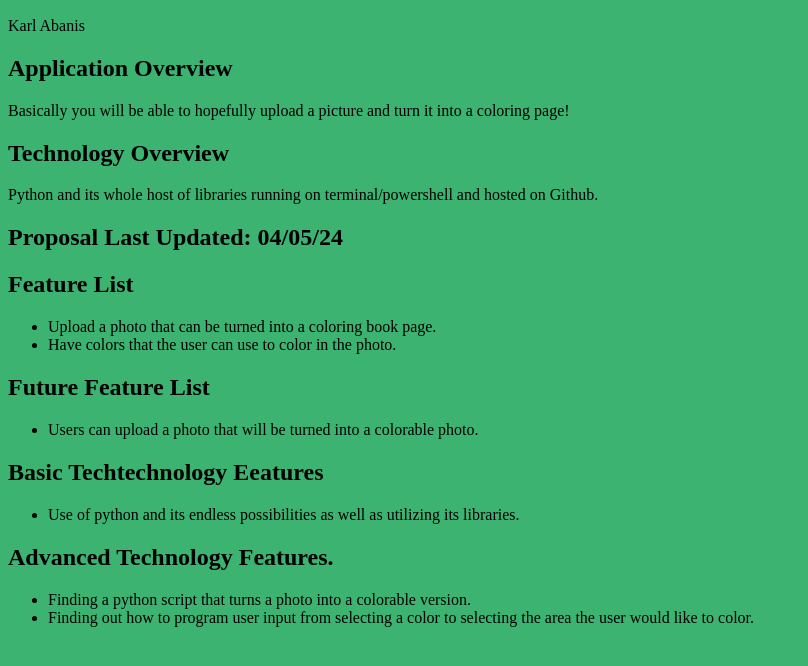
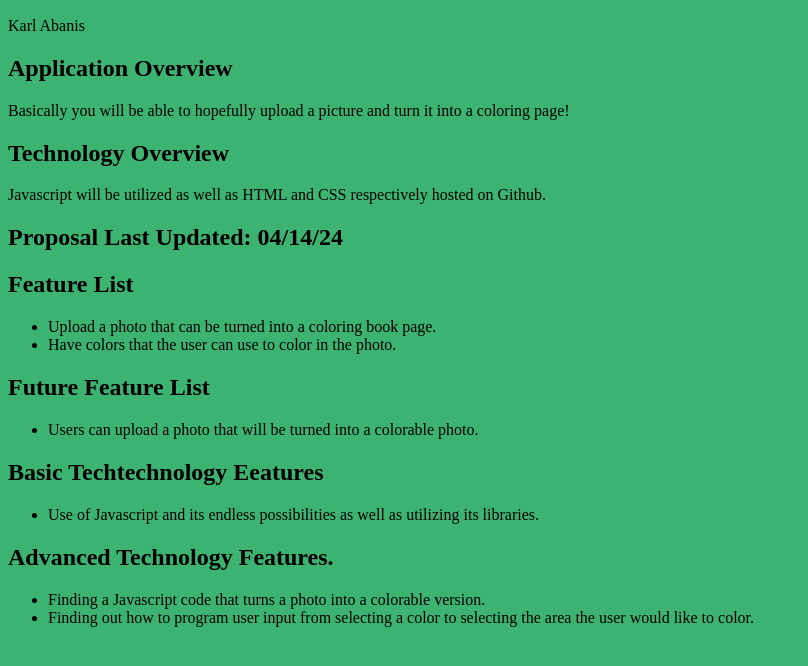
Before and after one commit to goldenkarell/class-project-proposal, a plain HTML site: page index.html in a window 1280 px wide. Shown: the part 110-776 px from the top of the page, without its empty margins (0-808 px from the left). Drawn offline with Linux system fonts and the light colour scheme.

Commit message:
Update index.html

```diff
--- a/index.html
+++ b/index.html
@@ -14,9 +14,8 @@
   <h2>Application Overview</h2>
     <p>Basically you will be able to hopefully upload a picture and turn it into a coloring page!</p>
   <h2>Technology Overview</h2>
-    <p>Python and its whole host of libraries running on terminal/powershell and hosted on
-    Github.</p>
-  <h2>Proposal Last Updated: 04/05/24</h2>
+    <p>Javascript will be utilized as well as HTML and CSS respectively hosted on Github.</p>
+  <h2>Proposal Last Updated: 04/14/24</h2>
   <h2>Feature List</h2>
   <ul>
     <li>Upload a photo that can be turned into a coloring book page.</li>
@@ -28,11 +27,11 @@
   </ul>
   <h2>Basic Techtechnology Eeatures</h2>
   <ul>
-    <li>Use of python and its endless possibilities as well as utilizing its libraries.</li>
+    <li>Use of Javascript and its endless possibilities as well as utilizing its libraries.</li>
   </ul>
   <h2>Advanced Technology Features.</h2>
   <ul>
-    <li>Finding a python script that turns a photo into a colorable version.</li>
+    <li>Finding a Javascript code that turns a photo into a colorable version.</li>
     <li>Finding out how to program user input from selecting a color to selecting the area
     the user would like to color.</li>
   </ul>
```
